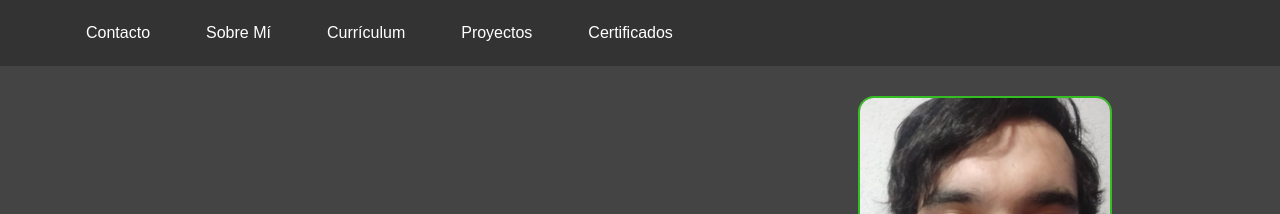
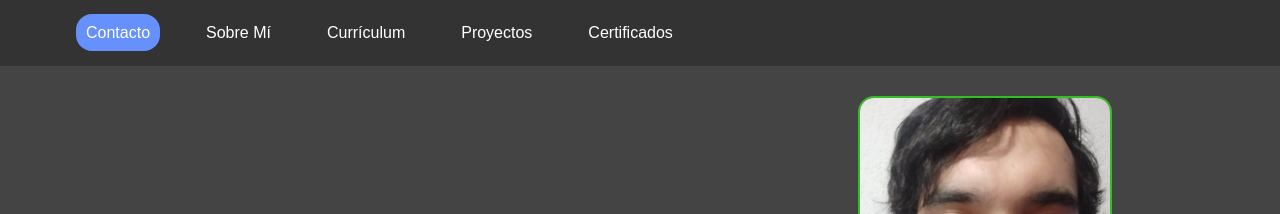
Before and after one commit to Cespi02/Portfolio-Personal, a plain HTML site: page index.html in a window 1280 px wide. In both pictures the pointer is over the link "Contacto". Shown: the top 214 px of the page. Drawn offline with nearby package versions, Linux system fonts and the light colour scheme.

Commit message:
Se agrega un hover a los botones del navbar

```diff
--- a/css/styles.css
+++ b/css/styles.css
@@ -34,6 +34,11 @@ header {
 .navbar-menu li {
     margin-left: 20px;
     padding: 0.5rem;
+}
+
+.navbar-menu a:hover {
+    background-color: #6691FC;
+    transition: 0.3s;
 }
 
 .navbar-menu a {
```
